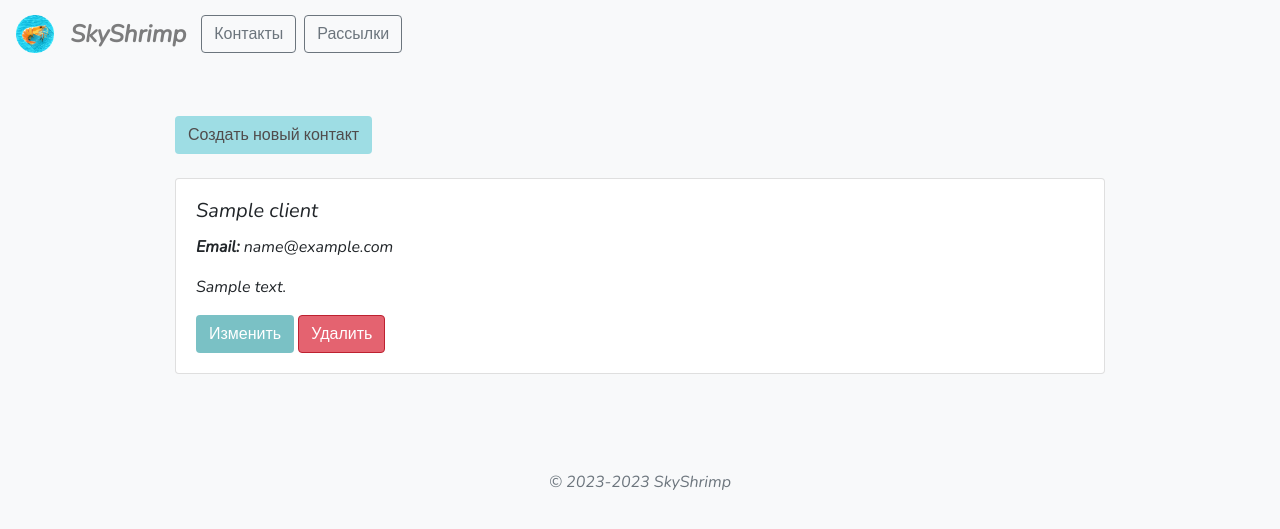
After one commit to Kseniia-Artemova/mailing_service, a Django app: page /recipients_list/ in a window 1280 px wide. The commit adds this page. Shown: the top 529 px of the page. Run offline with Django 4.2, Linux system fonts and the light colour scheme; tables that the repository leaves empty hold one stand-in row (values such as "Sample post"); some libraries are stand-ins or nearby versions.

Commit message:
created template for recipients list

```diff
--- a/mailing/static/css/form-validation.css
+++ b/mailing/static/css/form-validation.css
@@ -52,3 +52,27 @@ body {
     background-color: #2db9c9bd;
     border-color: #00e0ffbf;
 }
+
+.btn-warning.btn-warning-special {
+    color: #ffffff;
+    background-color: #1a949b94;
+    border-color: #0f9d7a00;
+}
+
+.btn-warning.btn-warning-special:hover {
+    color: #ffffff;
+    background-color: #1a949b;
+    border-color: #0f9d7a00;
+}
+
+.btn-danger.btn-danger-special {
+    color: #fff;
+    background-color: #dc3545c4;
+    border-color: #bd2130;
+}
+
+.btn-danger.btn-danger-special:hover {
+    color: #fff;
+    background-color: #c82333;
+    border-color: #bd2130;
+}
--- /dev/null
+++ b/mailing/templates/mailing/recipients_list.html
@@ -0,0 +1,27 @@
+{% extends 'mailing/base.html' %}
+{% block content %}
+
+<div class="container mt-5">
+    <!-- Кнопка создания нового контакта -->
+    <div class="mb-4">
+        <button class="btn btn-primary">Создать новый контакт</button>
+    </div>
+
+    {% for object in object_list %}
+    <!-- Карточка контакта -->
+        <div class="card mb-3">
+            <div class="card-body">
+                <h5 class="card-title">{{ object.name }}</h5>
+                <p class="card-text"><strong>Email:</strong> {{ object.email }}</p>
+                <p class="card-text">{{ object.comment }}</p>
+
+                <button class="btn btn-warning btn-warning-special">Изменить</button>
+                <button class="btn btn-danger btn-danger-special">Удалить</button>
+            </div>
+        </div>
+
+    {% endfor %}
+
+</div>
+
+{% endblock %}
--- a/mailing/urls.py
+++ b/mailing/urls.py
@@ -1,11 +1,12 @@
 from django.urls import path
 
 from mailing.apps import MailingConfig
-from mailing.views import HomeView, ClientCreateView
+from mailing.views import HomeView, ClientCreateView, ClientListView
 
 app_name = MailingConfig.name
 
 urlpatterns = [
     path('', HomeView.as_view(), name='home'),
     path('new_recipient/', ClientCreateView.as_view(), name='new_recipient'),
+    path('recipients_list/', ClientListView.as_view(), name='recipients_list'),
 ]
--- a/mailing/views.py
+++ b/mailing/views.py
@@ -1,5 +1,5 @@
 from django.shortcuts import render
-from django.views.generic import CreateView
+from django.views.generic import CreateView, ListView
 from mailing.models import Client, Message, Log, Mailing
 
 # Create your views here.
@@ -25,3 +25,8 @@ class ClientCreateView(CreateView):
     model = Client
     template_name = 'mailing/recipient_form.html'
     fields = ('name', 'email', 'comment')
+
+
+class ClientListView(ListView):
+    model = Client
+    template_name = 'mailing/recipients_list.html'
```
